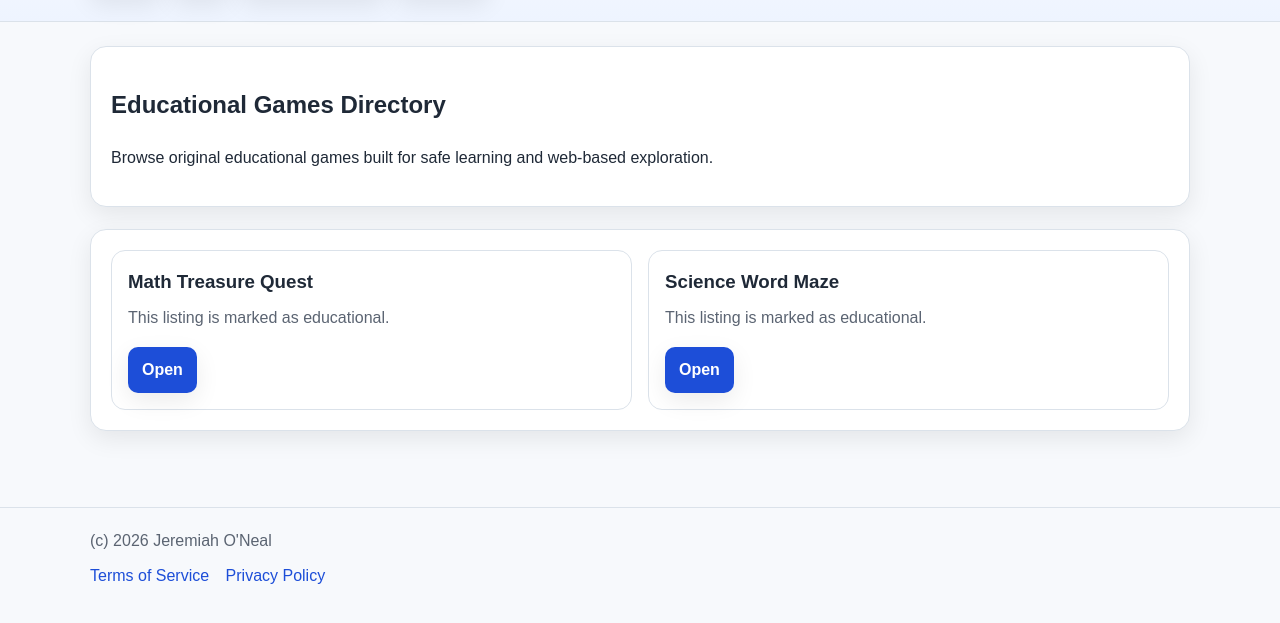
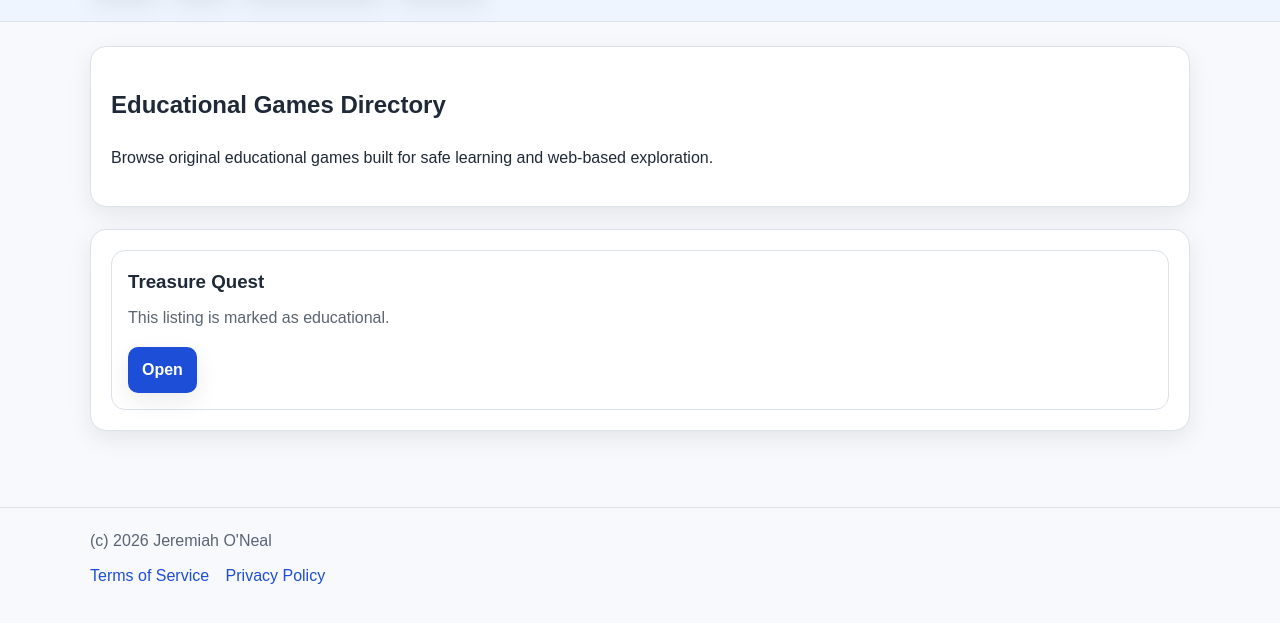
Before and after one commit to we6jbo/oneal-browser-hub-research, a plain HTML site: page original-games/index.html in a window 1280 px wide. Shown: the part 179-802 px from the top of the page. Drawn offline with Linux system fonts and the light colour scheme.

Commit message:
Add files via upload

```diff
--- a/original-games/index.html
+++ b/original-games/index.html
@@ -229,14 +229,9 @@ footer {
       <section class="panel">
         <div class="grid">
           <div class="card">
-              <h3>Math Treasure Quest</h3>
+              <h3>Treasure Quest</h3>
               <p>This listing is marked as educational.</p>
-              <a class="card-link" href="https://onealbrowserhubresearch.j03.page/open/index.html?game=Math Treasure Quest">Open</a>
-            </div>
-<div class="card">
-              <h3>Science Word Maze</h3>
-              <p>This listing is marked as educational.</p>
-              <a class="card-link" href="https://onealbrowserhubresearch.j03.page/open/index.html?game=Science Word Maze">Open</a>
+              <a class="card-link" href="https://onealbrowserhubresearch.j03.page/open/index.html?game=Treasure Quest">Open</a>
             </div>
         </div>
       </section>
```
